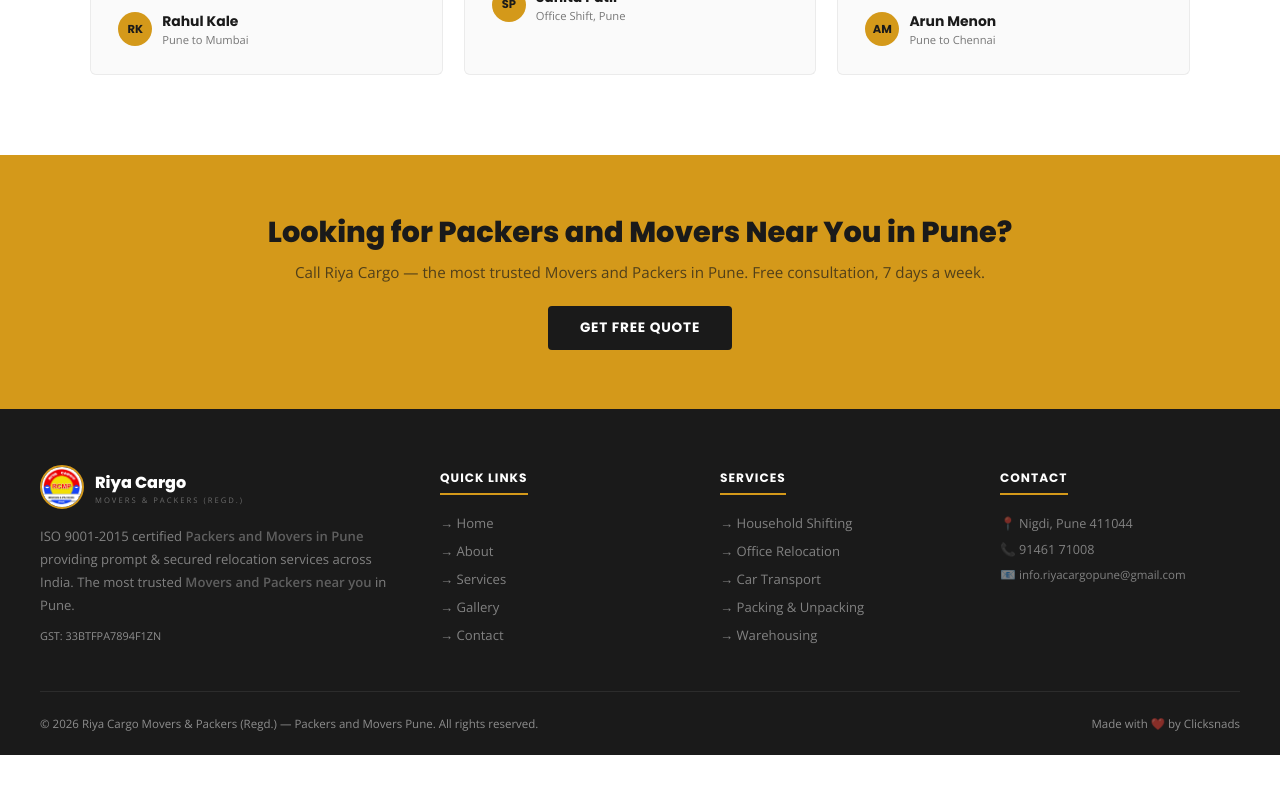
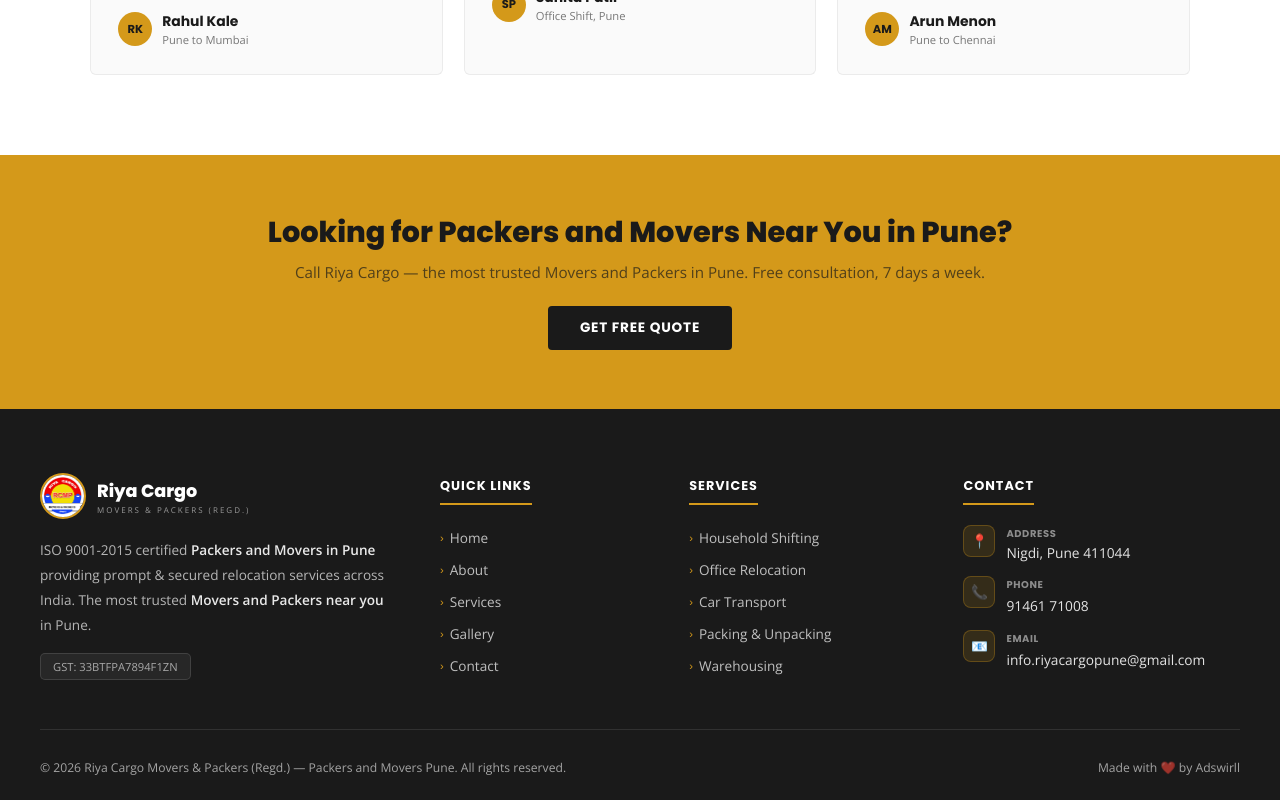
Before and after one commit to mahajan022/Riya-Cargo, a React (Vite) app: page / in a window 1280 px wide. Shown: the part 3756-4556 px from the top of the page. Before the commit the page ends 4511 px from the top, so only its background shows below. Built offline with nearby package versions, Linux system fonts and the light colour scheme.

Commit message:
Fix: WhatsApp icon on floating button, improve footer text contrast

```diff
--- a/src/App.jsx
+++ b/src/App.jsx
@@ -669,48 +669,70 @@ const Contact = ({ setPage }) => {
 };
 
 /* ── FOOTER ── */
+const FootLink = ({ label, pg, setPage }) => {
+  const [hov, setHov] = useState(false);
+  return (
+    <li style={{ marginBottom:"10px" }}>
+      <span style={{ ...B, color: hov ? "var(--acc)" : "rgba(255,255,255,0.72)", fontSize:"0.85rem", cursor:pg?"pointer":"default", transition:"color 0.2s, transform 0.2s", display:"inline-flex", alignItems:"center", gap:"6px", transform: hov ? "translateX(3px)" : "translateX(0)" }}
+        onClick={()=>pg&&setPage(pg)} onMouseEnter={()=>setHov(true)} onMouseLeave={()=>setHov(false)}>
+        <span style={{ color:"var(--acc)", fontSize:"0.7rem" }}>›</span>{label}
+      </span>
+    </li>
+  );
+};
+
+const FootContact = ({ icon, label, value, href }) => (
+  <div style={{ display:"flex", alignItems:"flex-start", gap:"11px", marginBottom:"14px" }}>
+    <div style={{ width:"32px", height:"32px", borderRadius:"8px", background:"rgba(212,153,26,0.14)", border:"1px solid rgba(212,153,26,0.3)", display:"flex", alignItems:"center", justifyContent:"center", fontSize:"0.85rem", flexShrink:0 }}>{icon}</div>
+    <div style={{ paddingTop:"2px" }}>
+      <div style={{ ...H, fontWeight:700, color:"rgba(255,255,255,0.5)", fontSize:"0.62rem", letterSpacing:"0.6px", textTransform:"uppercase", marginBottom:"2px" }}>{label}</div>
+      {href ? (
+        <a href={href} style={{ ...B, color:"rgba(255,255,255,0.88)", fontSize:"0.86rem", textDecoration:"none", transition:"color 0.2s" }}
+          onMouseEnter={e=>e.currentTarget.style.color="var(--acc)"} onMouseLeave={e=>e.currentTarget.style.color="rgba(255,255,255,0.88)"}>{value}</a>
+      ) : (
+        <div style={{ ...B, color:"rgba(255,255,255,0.88)", fontSize:"0.86rem" }}>{value}</div>
+      )}
+    </div>
+  </div>
+);
+
 const Footer = ({ setPage }) => (
-  <footer style={{ background:"var(--black)", borderTop:"3px solid var(--acc)", padding:"3.5rem 2rem 1.5rem" }}>
+  <footer style={{ background:"var(--black)", borderTop:"3px solid var(--acc)", padding:"4rem 2rem 1.5rem" }}>
     <div style={{ maxWidth:"1200px", margin:"0 auto" }}>
-      <div className="fgrid" style={{ display:"grid", gridTemplateColumns:"1.5fr 1fr 1fr 1fr", gap:"2.5rem", paddingBottom:"2.5rem", borderBottom:"1px solid rgba(255,255,255,0.08)", marginBottom:"1.5rem" }}>
+      <div className="fgrid" style={{ display:"grid", gridTemplateColumns:"1.4fr 0.8fr 0.9fr 1.1fr", gap:"3rem", paddingBottom:"2.8rem", borderBottom:"1px solid rgba(255,255,255,0.1)", marginBottom:"1.8rem" }}>
         <div>
-          <div style={{ display:"flex", alignItems:"center", gap:"11px", marginBottom:"1rem" }}>
-            <img src={LOGO} alt="Riya Cargo Packers and Movers Pune" style={{ width:"44px", height:"44px", borderRadius:"50%", objectFit:"cover", border:"2px solid var(--acc)" }} />
+          <div style={{ display:"flex", alignItems:"center", gap:"11px", marginBottom:"1.1rem" }}>
+            <img src={LOGO} alt="Riya Cargo Packers and Movers Pune" style={{ width:"46px", height:"46px", borderRadius:"50%", objectFit:"cover", border:"2px solid var(--acc)" }} />
             <div>
-              <div style={{ ...H, fontWeight:800, fontSize:"1rem", color:"white" }}>Riya Cargo</div>
-              <div style={{ ...B, fontSize:"0.48rem", color:"rgba(255,255,255,0.35)", letterSpacing:"2px", textTransform:"uppercase" }}>Movers & Packers (Regd.)</div>
+              <div style={{ ...H, fontWeight:800, fontSize:"1.1rem", color:"white" }}>Riya Cargo</div>
+              <div style={{ ...B, fontSize:"0.5rem", color:"rgba(255,255,255,0.55)", letterSpacing:"2px", textTransform:"uppercase" }}>Movers & Packers (Regd.)</div>
             </div>
           </div>
           {/* KEYWORD — Footer description */}
-          <p style={{ ...B, color:"rgba(255,255,255,0.45)", fontSize:"0.82rem", lineHeight:1.75 }}>ISO 9001-2015 certified <strong style={{color:"rgba(255,255,255,0.3)"}}>Packers and Movers in Pune</strong> providing prompt & secured relocation services across India. The most trusted <strong style={{color:"rgba(255,255,255,0.3)"}}>Movers and Packers near you</strong> in Pune.</p>
-          <div style={{ marginTop:"0.7rem", ...B, fontSize:"0.68rem", color:"rgba(255,255,255,0.5)" }}>GST: 33BTFPA7894F1ZN</div>
+          <p style={{ ...B, color:"rgba(255,255,255,0.68)", fontSize:"0.85rem", lineHeight:1.85, marginBottom:"1rem" }}>ISO 9001-2015 certified <strong style={{color:"rgba(255,255,255,0.9)"}}>Packers and Movers in Pune</strong> providing prompt & secured relocation services across India. The most trusted <strong style={{color:"rgba(255,255,255,0.9)"}}>Movers and Packers near you</strong> in Pune.</p>
+          <div style={{ display:"inline-block", ...B, fontSize:"0.7rem", color:"rgba(255,255,255,0.6)", background:"rgba(255,255,255,0.06)", border:"1px solid rgba(255,255,255,0.12)", padding:"5px 12px", borderRadius:"5px" }}>GST: 33BTFPA7894F1ZN</div>
         </div>
         {[{title:"Quick Links",items:[["Home","Home"],["About","About"],["Services","Services"],["Gallery","Gallery"],["Contact","Contact"]]},
           {title:"Services",items:[["Household Shifting",null],["Office Relocation",null],["Car Transport",null],["Packing & Unpacking",null],["Warehousing",null]]}].map((col,i)=>(
           <div key={i}>
-            <h4 style={{ ...H, fontWeight:700, color:"white", fontSize:"0.76rem", letterSpacing:"1px", textTransform:"uppercase", marginBottom:"1rem", paddingBottom:"6px", borderBottom:"2px solid var(--acc)", display:"inline-block" }}>{col.title}</h4>
+            <h4 style={{ ...H, fontWeight:700, color:"white", fontSize:"0.8rem", letterSpacing:"1px", textTransform:"uppercase", marginBottom:"1.2rem", paddingBottom:"8px", borderBottom:"2px solid var(--acc)", display:"inline-block" }}>{col.title}</h4>
             <ul style={{ listStyle:"none" }}>
               {col.items.map(([label,pg])=>(
-                <li key={label} style={{ marginBottom:"6px" }}>
-                  <span style={{ ...B, color:"rgba(255,255,255,0.45)", fontSize:"0.82rem", cursor:pg?"pointer":"default", transition:"color 0.2s" }}
-                    onClick={()=>pg&&setPage(pg)} onMouseEnter={e=>{ if(pg) e.target.style.color="var(--acc)"; }} onMouseLeave={e=>e.target.style.color="rgba(255,255,255,0.45)"}>→ {label}</span>
-                </li>
+                <FootLink key={label} label={label} pg={pg} setPage={setPage} />
               ))}
             </ul>
           </div>
         ))}
         <div>
-          <h4 style={{ ...H, fontWeight:700, color:"white", fontSize:"0.76rem", letterSpacing:"1px", textTransform:"uppercase", marginBottom:"1rem", paddingBottom:"6px", borderBottom:"2px solid var(--acc)", display:"inline-block" }}>Contact</h4>
-          <div style={{ ...B, fontSize:"0.79rem", color:"rgba(255,255,255,0.45)", lineHeight:2 }}>
-            <div>📍 Nigdi, Pune 411044</div>
-            <div>📞 <a href="tel:9146171008" style={{ color:"rgba(255,255,255,0.45)", textDecoration:"none" }}>91461 71008</a></div>
-            <div>📧 <a href="mailto:info.riyacargopune@gmail.com" style={{ color:"rgba(255,255,255,0.45)", textDecoration:"none", fontSize:"0.72rem" }}>info.riyacargopune@gmail.com</a></div>
-          </div>
+          <h4 style={{ ...H, fontWeight:700, color:"white", fontSize:"0.8rem", letterSpacing:"1px", textTransform:"uppercase", marginBottom:"1.2rem", paddingBottom:"8px", borderBottom:"2px solid var(--acc)", display:"inline-block" }}>Contact</h4>
+          <FootContact icon="📍" label="Address" value="Nigdi, Pune 411044" />
+          <FootContact icon="📞" label="Phone" value="91461 71008" href="tel:9146171008" />
+          <FootContact icon="📧" label="Email" value="info.riyacargopune@gmail.com" href="mailto:info.riyacargopune@gmail.com" />
         </div>
       </div>
-      <div style={{ display:"flex", justifyContent:"space-between", alignItems:"center", fontSize:"0.72rem", color:"rgba(255,255,255,0.5)", ...B }}>
+      <div style={{ display:"flex", justifyContent:"space-between", alignItems:"center", flexWrap:"wrap", gap:"8px", fontSize:"0.76rem", color:"rgba(255,255,255,0.6)", ...B }}>
         <span>© 2026 Riya Cargo Movers & Packers (Regd.) — Packers and Movers Pune. All rights reserved.</span>
-        <span>Made with ❤️ by Clicksnads</span>
+        <span>Made with ❤️ by Adswirll</span>
       </div>
     </div>
   </footer>
```
